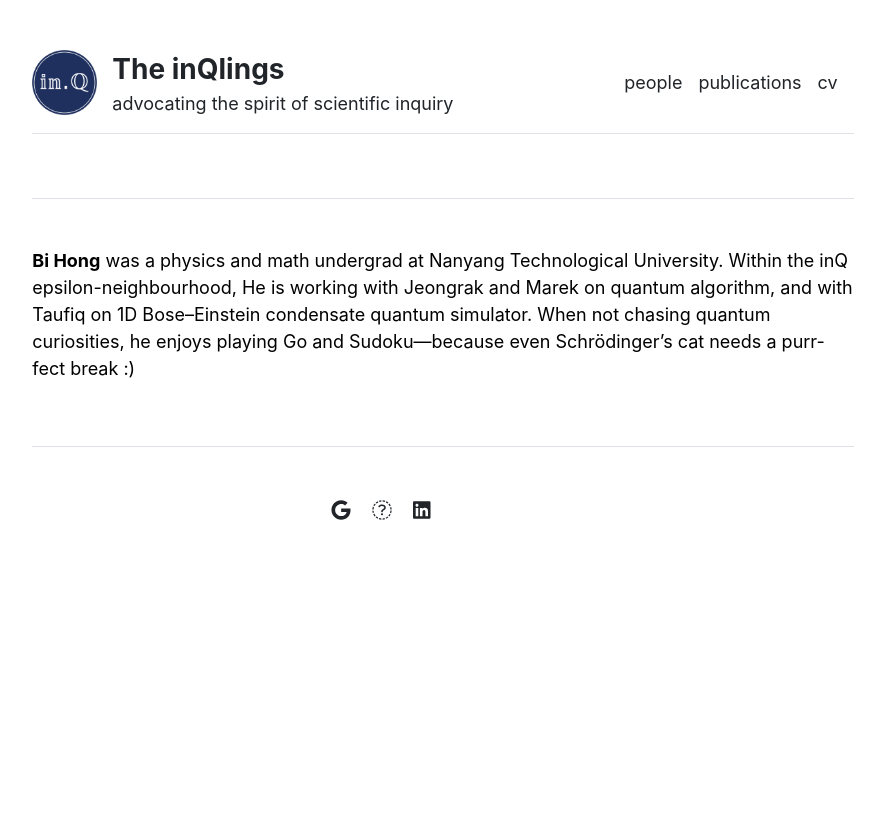
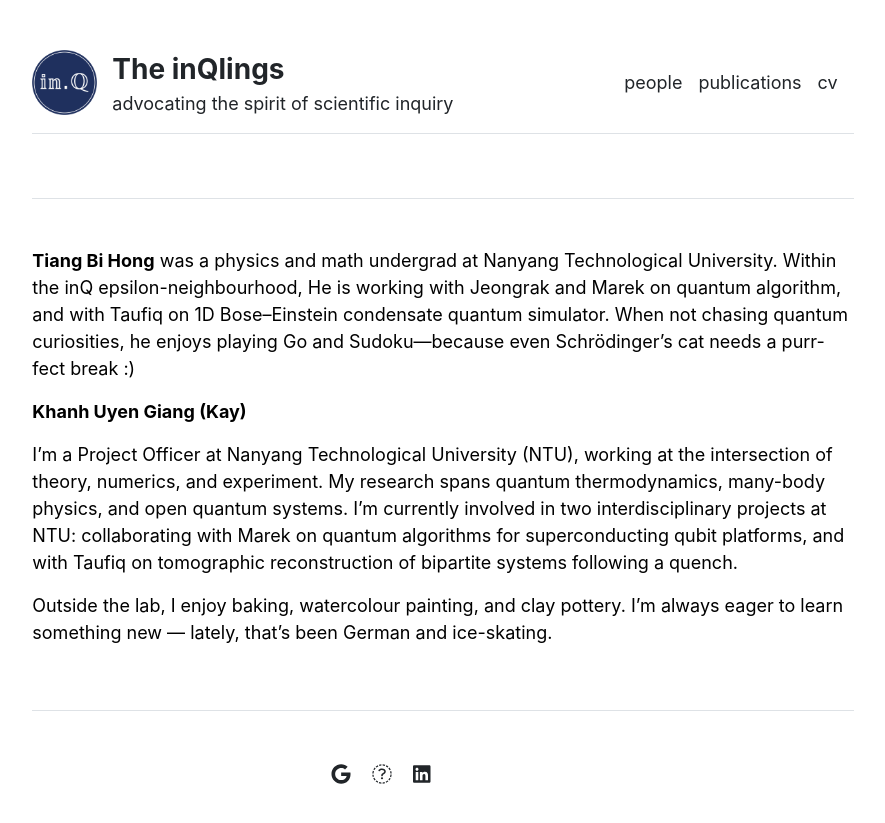
Before and after one commit to nelly-ng/nelly-ng.github.io, a Jekyll site: the page built from people/project-officer.md, in a window 1280 px wide. Shown: the top 823 px of the page, without its empty margins (197-1082 px from the left). Built offline with Jekyll 4.4.1, drawn with Linux system fonts in a browser that asks for light colours; our own code applies the rules of GitHub Pages for plain Markdown files.

Commit message:
Update project-officer.md

```diff
--- a/people/project-officer.md
+++ b/people/project-officer.md
@@ -1 +1,7 @@
-**Bi Hong** was a physics and math undergrad at Nanyang Technological University. Within the inQ epsilon-neighbourhood, He is working with Jeongrak and Marek on quantum algorithm, and with Taufiq on 1D Bose–Einstein condensate quantum simulator. When not chasing quantum curiosities, he enjoys playing Go and Sudoku—because even Schrödinger’s cat needs a  purr-fect break :)
+**Tiang Bi Hong** was a physics and math undergrad at Nanyang Technological University. Within the inQ epsilon-neighbourhood, He is working with Jeongrak and Marek on quantum algorithm, and with Taufiq on 1D Bose–Einstein condensate quantum simulator. When not chasing quantum curiosities, he enjoys playing Go and Sudoku—because even Schrödinger’s cat needs a  purr-fect break :)
+
+**Khanh Uyen Giang (Kay)**
+
+I'm a Project Officer at Nanyang Technological University (NTU), working at the intersection of theory, numerics, and experiment. My research spans quantum thermodynamics, many-body physics, and open quantum systems. I'm currently involved in two interdisciplinary projects at NTU: collaborating with Marek on quantum algorithms for superconducting qubit platforms, and with Taufiq on tomographic reconstruction of bipartite systems following a quench.
+
+Outside the lab, I enjoy baking, watercolour painting, and clay pottery. I'm always eager to learn something new — lately, that’s been German and ice-skating.
```
